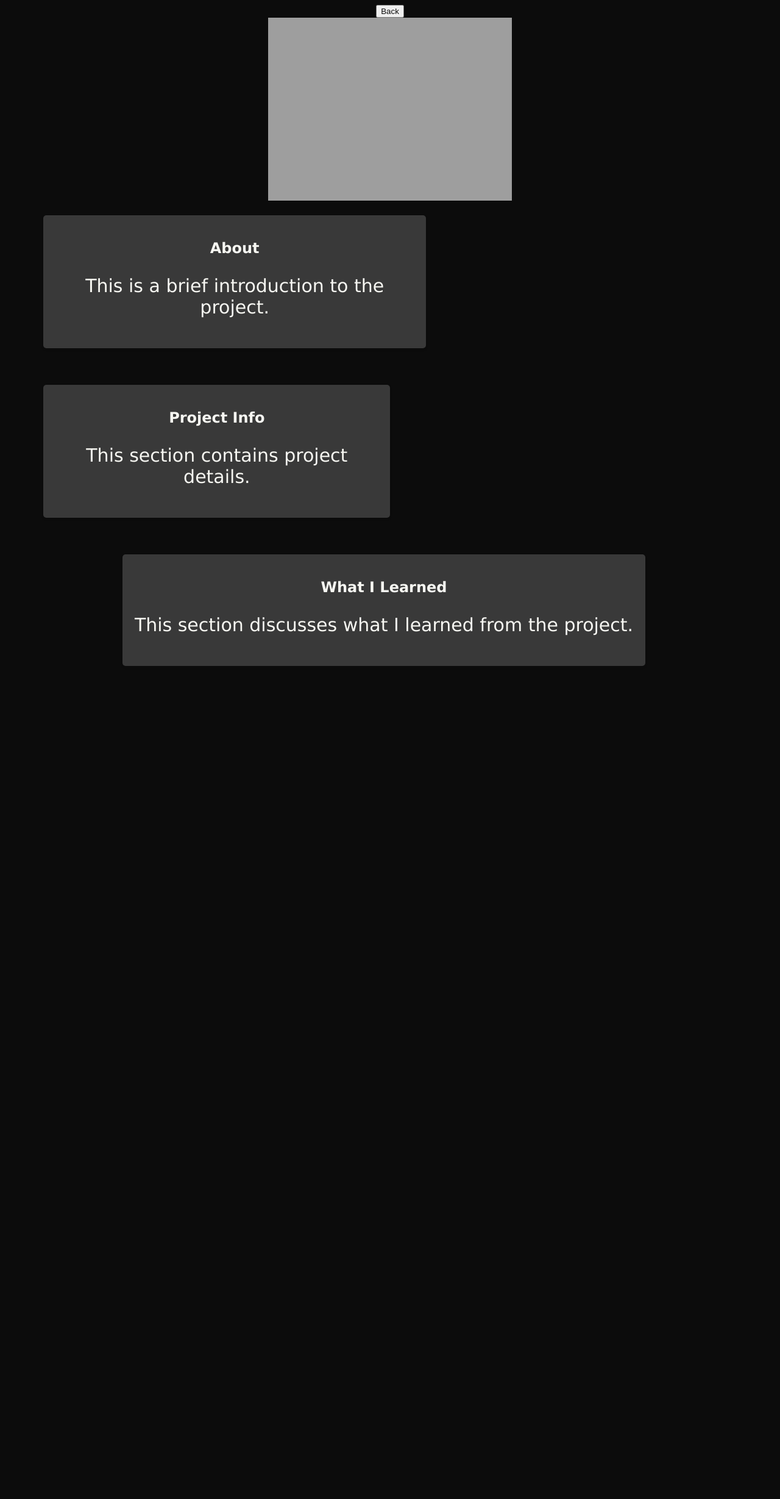
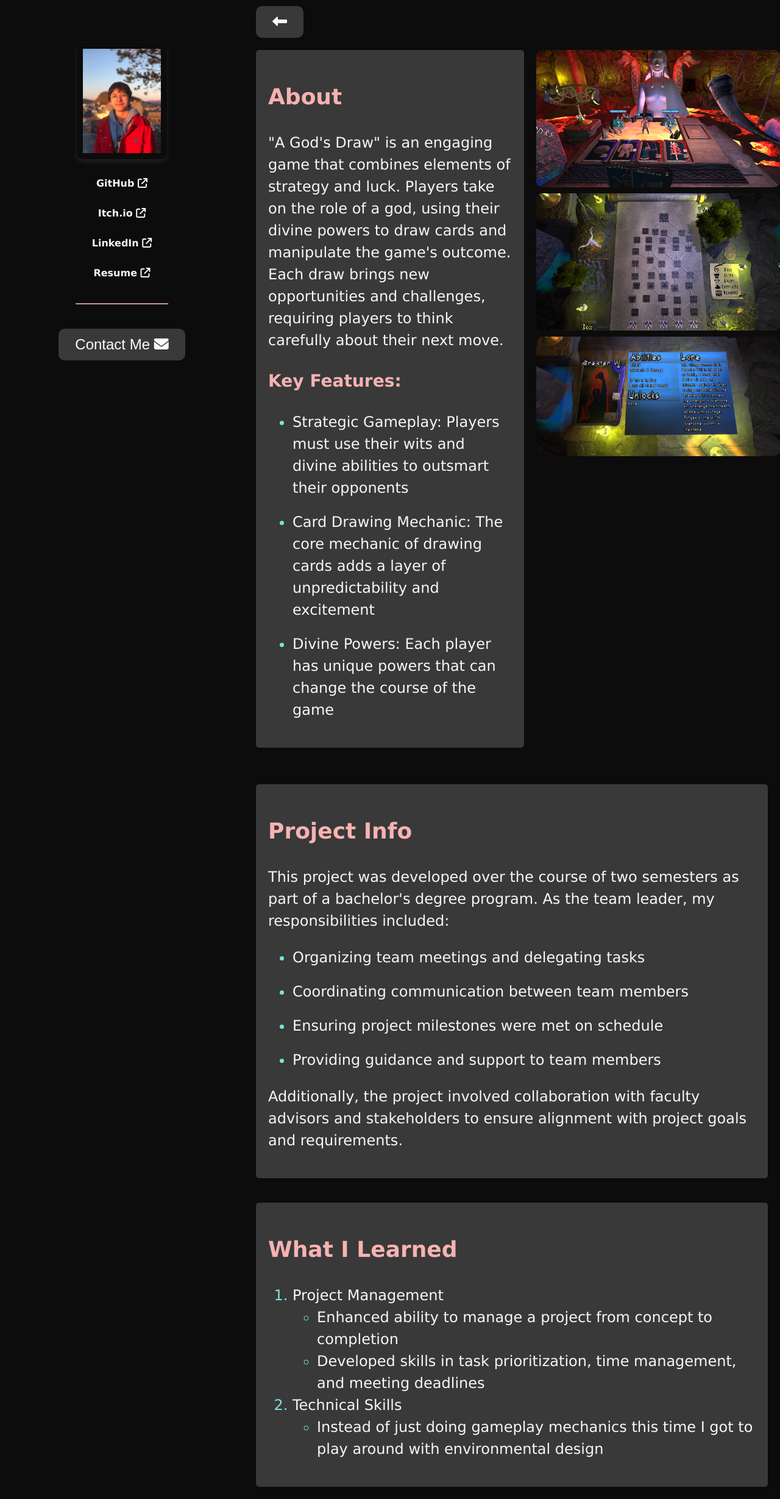
Before and after one commit to TheKingChu/updated_portfolio, a Django app: page /read-me/a-gods-draw in a window 1280 px wide. Shown: the whole page at 61% size. Before the commit the page ends 1092 px from the top, so only its background shows below. Run offline with Django 5.2, Linux system fonts and the light colour scheme; some libraries are stand-ins or nearby versions; grey boxes are pictures that could not be loaded.

Commit message:
readme for a gods draw and updated the scaling

```diff
--- a/django_portfolio/homepage/static/homepage/styles.css
+++ b/django_portfolio/homepage/static/homepage/styles.css
@@ -2,6 +2,9 @@ body {
     font-family: Verdana, Geneva, Tahoma, sans-serif;
     background-color: #0c0c0c;
     color: #f7f7f2;
+    padding: 0;
+    margin: 0;
+    overflow-x: hidden;
 }
 
 /*SIDEBAR*/
@@ -80,16 +83,8 @@ hr{
 
 /*MAIN INDEX PAGE*/
 .main-page{
-    margin-left: 25%; /* Adjust margin-left to match sidebar width */
+    margin-left: 400px; /* Adjust margin-left to match sidebar width */
     padding-left: 20px;
-}
-
-video{
-    position: absolute;
-    margin-left: 30%;
-    max-width: 100%;
-    height: auto;
-    border-radius: 20px;
 }
 
 .title h2{
@@ -139,6 +134,7 @@ video{
     flex-wrap: wrap;
     list-style-type: none;
     padding: 0;
+    margin: 0 auto;
 }
 
 .tech-item{
@@ -154,17 +150,20 @@ video{
 /* PROJECTS */
 .project-card {
     display: flex;
-    width: 1200px;
+    width: 100%;
+    max-width: 1200px;
     margin-bottom: 20px;
     border-radius: 10px;
     box-shadow: 0 4px 8px 0 rgba(0, 0, 0, 0.2);
     background-color: #393939;
     color: #FBFEF9;
+    overflow: hidden; /* Make sure child elements dont overflow */
 }
 
 /* PROJECT IMAGE */
 .project-image {
     flex: 1;
+    display: flex;
 }
 
 .project-image img {
@@ -231,11 +230,19 @@ video{
 
 /* READ ME BUTTON */
 .read-me{
+    opacity: 1;
+}
+
+.read-me:hover{
+    cursor: pointer;
+}
+
+.read-me-locked{
     opacity: 0.6;
     cursor: not-allowed;
 }
 
-.read-me:hover{
+.read-me-locked:hover{
     opacity: 0.6;
     cursor: not-allowed;
 }
@@ -243,20 +250,35 @@ video{
 
 /* READ ME PAGE */
 #back-button{
-    color: #0c0c0c;
+    background-color: #393939;
+    border: 2px solid #393939;
+    color: #FBFEF9;
+    padding: 10px 25px;
+    text-align: center;
+    text-decoration: none;
+    display: inline-block;
+    font-size: 24px;
+    border-radius: 10px;
+    margin-top: 10px;
+    transition-duration: 0.4s;
+    cursor: pointer;
+}
+
+#back-button:hover{
+    background-color: #7de2dc;
+    color: #191923;
 }
 
 .project-header {
     margin-bottom: 20px;
 }
 
-.about-info-container {
+.about-container {
     display: flex;
-    flex-wrap: wrap;
-    width: 100%;
+    justify-content: space-between;
 }
 
-.about-box, .info-box {
+.about-box{
     flex: 1;
     background-color: #393939;
     padding: 20px;
@@ -264,11 +286,63 @@ video{
     box-shadow: 0 2px 4px rgba(0, 0, 0, 0.1);
     margin-right: 20px; /* Add margin between boxes */
     margin-bottom: 20px; /* Add margin at the bottom */
+    max-width: 50%;
+
+    font-size: 24px;
+    line-height: 1.5;
+}
+
+.info-box{
+    background-color: #393939;
+    padding: 20px;
+    border-radius: 5px;
+    box-shadow: 0 2px 4px rgba(0, 0, 0, 0.1);
+    margin-right: 20px; /* Add margin between boxes */
+    margin-bottom: 20px; /* Add margin at the bottom */
+
+    font-size: 24px;
+    line-height: 1.5;
+}
+
+.info-box h2{
+    color: #f7b2b2;
+}
+
+.about-box h2, h3{
+    color: #f7b2b2;
 }
 
 /* Clear the margin for the last item in a row */
 .about-box:nth-child(2n), .info-box:nth-child(2n) {
     margin-right: 0;
+}
+
+.about-box li, .info-box li{
+    position: relative; /* Position relative for pseudo-element */
+    margin-bottom: 20px;
+}
+
+.about-box li::marker, .info-box li::marker{
+    color: #7de2dc;
+}
+
+.gallery-box {
+    flex: 1;
+    display: flex;
+    flex-direction: column;
+    align-items: center;
+    max-width: 50%;
+}
+
+.image-gallery {
+    display: flex;
+    flex-direction: column;
+    gap: 10px; /* Space between images */
+}
+
+.image-gallery img {
+    width: 100%;
+    border-radius: 10px;
 }
 
 .project-section {
@@ -281,6 +355,22 @@ video{
     border-radius: 5px;
     box-shadow: 0 2px 4px rgba(0, 0, 0, 0.1);
     margin-right: 20px; /* Add margin between boxes */
+    margin-bottom: 20px;
+
+    font-size: 24px;
+    line-height: 1.5;
+}
+
+.learnings-section h2{
+    color: #f7b2b2;
+}
+
+.learnings-section li{
+    position: relative; /* Position relative for pseudo-element */
+}
+
+.learnings-section li::marker{
+    color: #7de2dc;
 }
 
 #social-container{
@@ -289,7 +379,7 @@ video{
 
 
 /* PHONE VIEW */
-@media screen and (max-width: 1500px){
+@media screen and (max-width: 1200px){
     .sidebar{
         display: none;
     }
@@ -432,12 +522,14 @@ video{
     }
 
     /* Style the about me section */
-    .about-info-container {
-        width: 90%; /* Adjust width as needed */
+    .about-container {
+        flex-direction: column;
     }
 
     .about-box, .info-box {
-        width: 90%; /* Adjust width as needed */
-        margin-right: 0; /* Remove right margin */
+        width: 90%;
+        margin: 0 auto;
+        margin-bottom: 20px;
+        text-align: center;
     }
 }
--- a/django_portfolio/homepage/templates/homepage/agodsdraw.html
+++ b/django_portfolio/homepage/templates/homepage/agodsdraw.html
@@ -1,19 +1,32 @@
 {% extends "homepage/projecttemplate.html" %}
 {% load static %}
 
-{% block gif %}
-<div class="project-header">
-    <!-- Include GIF specific to this project -->
-    <img src="{% static 'project_gif.gif' %}" alt="Project GIF">
-</div>
-{% endblock %}
-
 {% block about %}
 <div class="project-section">
-    <div class="about-box">
-        <h2>About</h2>
-        <!-- Add project-specific about content here -->
-        <p>This is a brief introduction to the project.</p>
+    <div class="about-container">
+        <div class="about-box">
+            <h2>About</h2>
+            <!-- Add project-specific about content here -->
+            <p>"A God's Draw" is an engaging game that combines elements of strategy and luck.
+                Players take on the role of a god, using their divine powers to draw cards and manipulate the game's outcome.
+                Each draw brings new opportunities and challenges, requiring players to think carefully about their next move.</p>
+            <h3>Key Features:</h3>
+            <ul>
+                <li>Strategic Gameplay: Players must use their wits and divine abilities to outsmart their opponents</li>
+                <li>Card Drawing Mechanic: The core mechanic of drawing cards adds a layer of unpredictability and excitement</li>
+                <li>Divine Powers: Each player has unique powers that can change the course of the game</li>
+            </ul>
+        </div>
+
+        <div class="gallery-box">
+            <!-- Image Gallery -->
+            <div class="image-gallery">
+                <img src="{% static 'homepage/imag1.png' %}" alt="Screenshot 1">
+                <img src="{% static 'homepage/imag2.png' %}" alt="Screenshot 2">
+                <img src="{% static 'homepage/imag3.png' %}" alt="Screenshot 3">
+                <!-- Add more images as needed -->
+            </div>
+        </div>
     </div>
 </div>
 {% endblock %}
@@ -22,8 +35,15 @@
 <div class="project-section">
     <div class="info-box">
         <h2>Project Info</h2>
-        <!-- Add project-specific info content here -->
-        <p>This section contains project details.</p>
+        <p>This project was developed over the course of two semesters as part of a bachelor's degree program.
+            As the team leader, my responsibilities included:</p>
+        <ul>
+            <li>Organizing team meetings and delegating tasks</li>
+            <li>Coordinating communication between team members</li>
+            <li>Ensuring project milestones were met on schedule</li>
+            <li>Providing guidance and support to team members</li>
+        </ul>
+        <p>Additionally, the project involved collaboration with faculty advisors and stakeholders to ensure alignment with project goals and requirements.</p>
     </div>
 </div>
 {% endblock %}
@@ -32,6 +52,23 @@
 <div class="learnings-section">
     <h2>What I Learned</h2>
     <!-- Add project-specific learnings here -->
-    <p>This section discusses what I learned from the project.</p>
+    <ol>
+        <li>
+            Project Management
+            <ul>
+                <li>Enhanced ability to manage a project from concept to completion</li>
+                <li>Developed skills in task prioritization, time management, and meeting deadlines</li>
+            </ul>
+        </li>
+        <li>
+            Technical Skills
+            <ul>
+                <li>
+                    Instead of just doing gameplay mechanics this time I got to play around with
+                    environmental design
+                </li>
+            </ul>
+        </li>
+    </ol>
 </div>
 {% endblock %}
--- a/django_portfolio/homepage/templates/homepage/layout.html
+++ b/django_portfolio/homepage/templates/homepage/layout.html
@@ -26,7 +26,7 @@
                 </li>
                 <li class="nav-item">
                     <a href="mailto:eikascharlie@gmail.com">
-                        <button id="contact-button">Contact Me</button>
+                        <button id="contact-button">Contact Me <i class="fa-solid fa-envelope"></i></button>
                     </a>
                 </li>
             </ul>
--- a/django_portfolio/homepage/templates/homepage/projecttemplate.html
+++ b/django_portfolio/homepage/templates/homepage/projecttemplate.html
@@ -5,6 +5,7 @@
     <head>
         <title>{% block title %}Charlie Eikås{% endblock %}</title>
         <link rel="stylesheet" href="{% static 'homepage/styles.css' %}">
+        <script src="https://kit.fontawesome.com/e9186d1de5.js" crossorigin="anonymous"></script>
     </head>
     <body>
         <!-- SIDEBAR -->
@@ -12,21 +13,21 @@
             <img src="{% static 'homepage/bilde.jpg' %}" alt="Picture of me" id="me">
             <ul class="nav">
                 <li class="nav-item">
-                    <a class="nav-link" href="https://github.com/TheKingChu">GitHub</a>
+                    <a class="nav-link" href="https://github.com/TheKingChu">GitHub <i class="fa-solid fa-arrow-up-right-from-square"></i></a>
                 </li>
                 <li class="nav-item">
-                    <a class="nav-link" href="https://thekingcharlie.itch.io/">Itch.io</a>
+                    <a class="nav-link" href="https://thekingcharlie.itch.io/">Itch.io <i class="fa-solid fa-arrow-up-right-from-square"></i></a>
                 </li>
                 <li class="nav-item">
-                    <a class="nav-link" href="https://www.linkedin.com/in/charlieeik%C3%A5s/">LinkedIn</a>
+                    <a class="nav-link" href="https://www.linkedin.com/in/charlieeik%C3%A5s/">LinkedIn <i class="fa-solid fa-arrow-up-right-from-square"></i></a>
                 </li>
                 <li class="nav-item">
-                    <a class="nav-link" href="{% static 'homepage/CV.pdf' %}" target="_blank">Resume</a>
+                    <a class="nav-link" href="{% static 'homepage/CV.pdf' %}" target="_blank">Resume <i class="fa-solid fa-arrow-up-right-from-square"></i></a>
                 <hr>
                 </li>
                 <li class="nav-item">
                     <a href="mailto:eikascharlie@gmail.com">
-                        <button id="contact-button">Contact Me</button>
+                        <button id="contact-button">Contact Me <i class="fa-solid fa-envelope"></i></button>
                     </a>
                 </li>
             </ul>
@@ -35,7 +36,7 @@
         <!-- MAIN PAGE -->
         <div class="main-page">
             <a href="{% url 'index' %}">
-                <button id="back-button">Back</button>
+                <button id="back-button"><i class="fa-solid fa-left-long"></i></button>
             </a>
             {% block gif %}
             <div class="project-header">
```
Also changed, not shown: django_portfolio/homepage/templates/homepage/index.html (+37 -5 lines), django_portfolio/homepage/static/homepage/imag1.png (added), django_portfolio/homepage/static/homepage/imag2.png (added), django_portfolio/homepage/static/homepage/imag3.png (added), django_portfolio/homepage/static/homepage/ne_cover.png (added), 2 other files.
